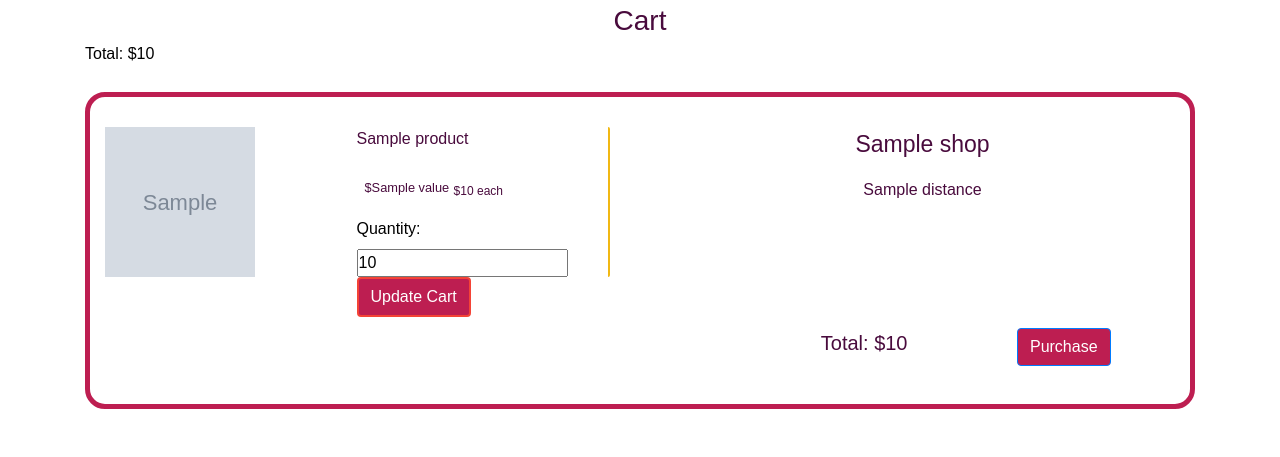
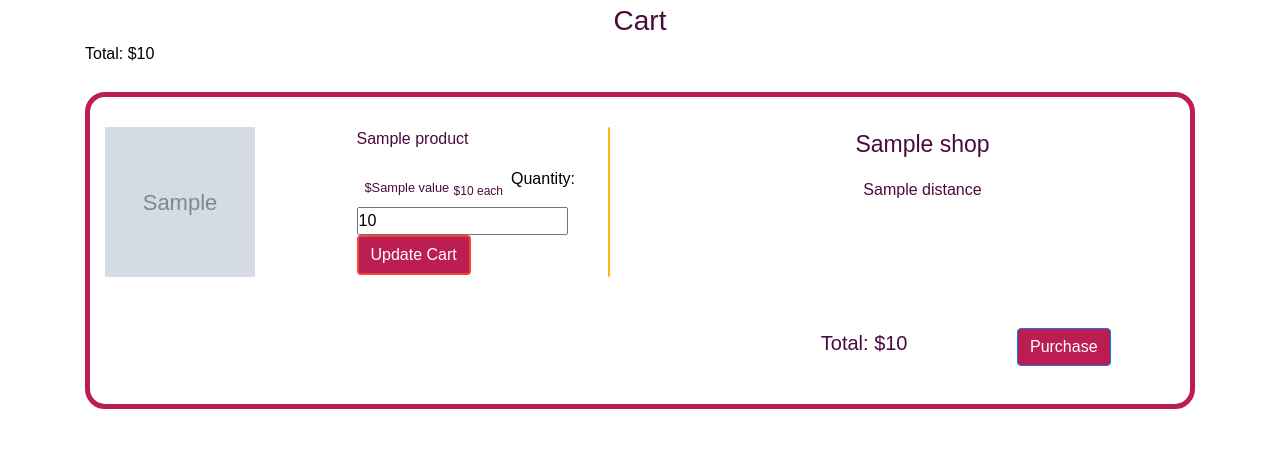
Before and after one commit to AbdulSir/Pro-Local, a Django app: template pro_local/templates/cart.html in a window 1280 px wide. Shown: the part 98-555 px from the top of the page. Run offline with Django 3.2, Linux system fonts and the light colour scheme; the template is opened without the code that fills it: most values are stand-ins (such as "Sample title", 1, 10 or a date in 2020); grey boxes marked "Sample" are stand-in pictures; some libraries are stand-ins or nearby versions; some web fonts are replaced.

Commit message:
Front end cart edits 2

```diff
--- a/pro_local/templates/cart.html
+++ b/pro_local/templates/cart.html
@@ -21,13 +21,13 @@
                                                             <div class="row">
                                                                 <p style="color: rgb(73,11,61);">{{ product.p_name }}</p>
                                                             </div>
-                                                            <div class="row center">
-                                                                <div class="price center" style="color:#490b3d">
+                                                            <div class="row">
+                                                                <div class="price" style="color:#490b3d">
                                                                     <small>${{ product.value }}</small>
-                                                                    <sub>${{ product.price }} each</sub><br>
+                                                                    <sub>${{ product.price }} each</sub>
                                                                 </div>
                                                                 <label for="quantity">Quantity:</label>
-                                                                <input type="number" id="quantity" name="quantity" min="0" value="{{product.qty}}"> <br>
+                                                                <input type="number" id="quantity" name="quantity" min="0" value="{{product.qty}}">
                                                                 <button class="btn btn-primary" onclick="updateCart( 'PLCART-:-{{product.s_FK.s_name}}-:-{{product.p_name}}', document.querySelector('#quantity').value)" type="button" style="background: #bd1e51; border: 2px solid #f44336;">Update Cart</button>
 
                                                             </div>
```
